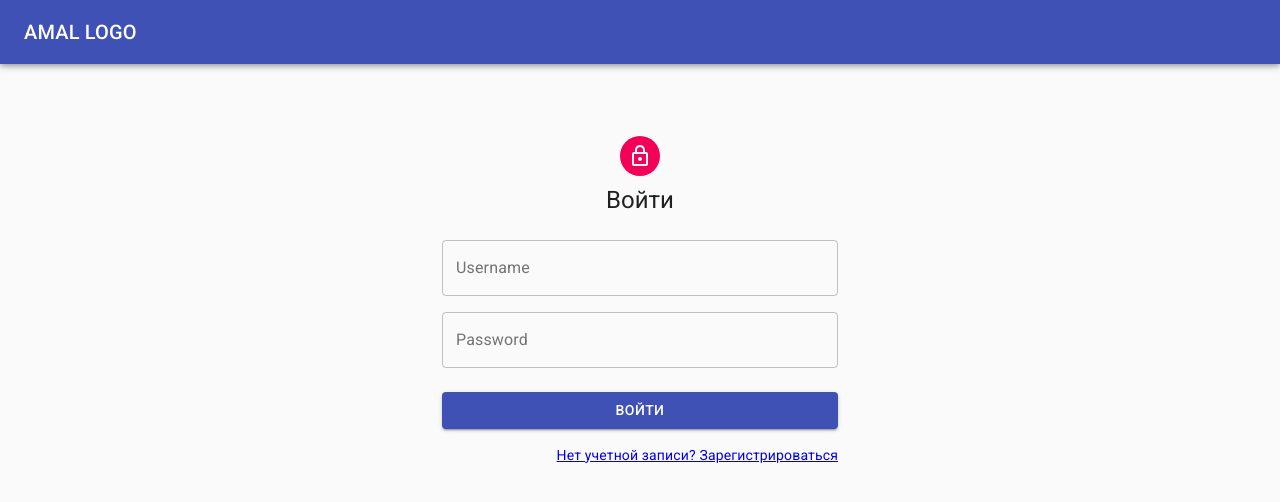
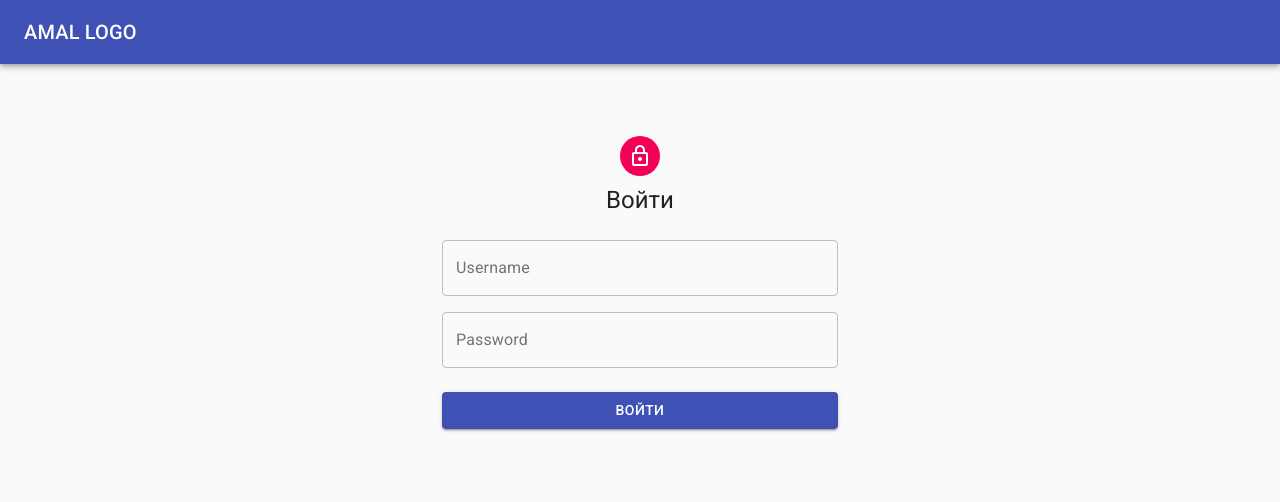
Before and after one commit to xx3u/amal_frontend, a React (Create React App) app: page /login in a window 1280 px wide. Shown: the top 502 px of the page. Built offline with nearby package versions, Linux system fonts and the light colour scheme.

Commit message:
удалил ссылку на регистрацию

```diff
--- a/src/containers/LoginContainer/LoginContainer.js
+++ b/src/containers/LoginContainer/LoginContainer.js
@@ -37,7 +37,6 @@ const Login = () => {
       button='Войти'
       buttonText='Войти'
       link='/register'
-      linkText='Нет учетной записи? Зарегистрироваться'
       error={error}
     >
       <Grid item xs={12}>
```
